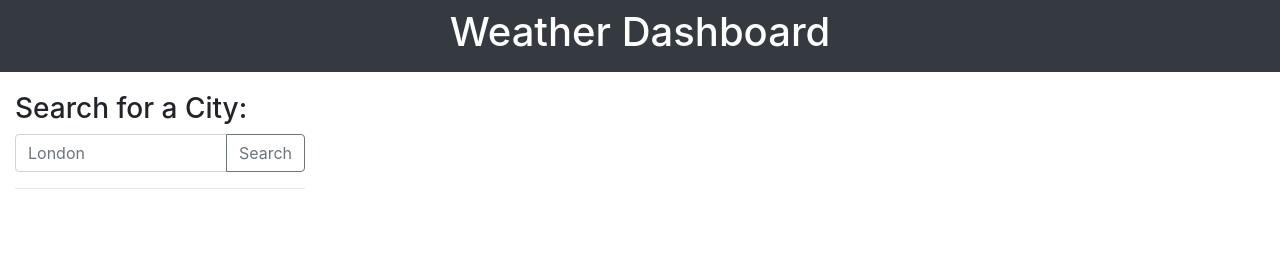
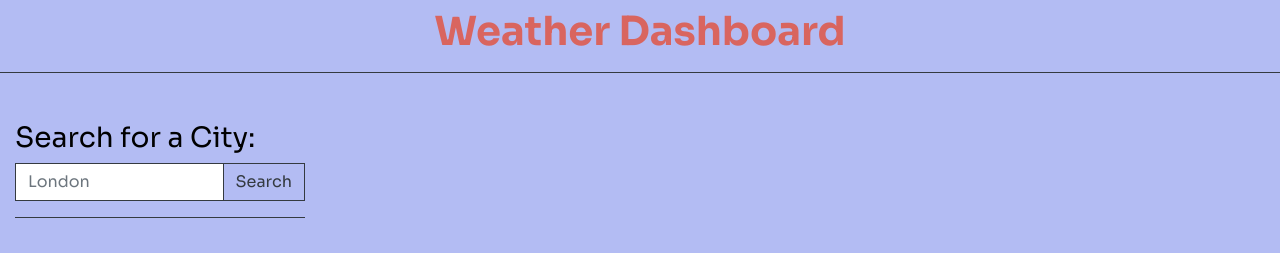
Before and after one commit to mchinojo/8Weather-Dashboard, a plain HTML site: page index.html in a window 1280 px wide. Drawn offline with nearby package versions, Linux system fonts and the light colour scheme.

Commit message:
added css file and changed some colors and font

```diff
--- a/assets/script.js
+++ b/assets/script.js
@@ -81,7 +81,7 @@ function renderForecast(forecastData) {
     forecastSection.appendChild(forecastHeader);
 
     let forecastDiv = document.createElement("div");
-    forecastDiv.classList.add("row", "justify-content-between");
+    forecastDiv.classList.add("row", "justify-content-around");
     forecastSection.appendChild(forecastDiv);
 
     // A loop to push the data I need on my new object.
@@ -93,7 +93,7 @@ function renderForecast(forecastData) {
     // A loop to create 5 cards with the weather data of the next 5 days.
     for (let index = 0; index < fiveDaysMaxTemp.length; index++) {
         let cardDiv = document.createElement("div");
-        cardDiv.classList.add("card-body", "col-lg-2", "mx-2", "my-2");
+        cardDiv.classList.add("card-body", "border", "border-dark", "col-lg-2", "mx-2", "my-2");
         forecastDiv.appendChild(cardDiv);
 
         let dateHeader = document.createElement("h5");
@@ -185,7 +185,7 @@ function renderLastSearchButtons() {
         searchedCity = searchedCity.charAt(0).toUpperCase() + searchedCity.slice(1);
         let cityButton = document.createElement("button");
         cityButton.setAttribute("type", "submit");
-        cityButton.classList.add("city-button", "btn", "btn-primary", "btn-block");
+        cityButton.classList.add("city-button", "btn", "btn-outline-dark", "btn-block", "rounded-0", "mb-3");
         cityButton.innerText = searchedCity;
         document.querySelector(".list-group").prepend(cityButton);
     }
--- /dev/null
+++ b/assets/style.css
@@ -0,0 +1,17 @@
+body {
+    background-color: rgb(179, 188, 243);
+    font-family: 'Sora', sans-serif;
+    color: black;
+}
+
+.weather-header {
+    border-bottom-width: 1px;
+    border-bottom-color: black;
+}
+
+.weather-header h1 {
+    font-family: 'Sora', sans-serif;
+    color: rgb(217, 101, 95);
+    font-weight: 700;
+
+}
--- a/index.html
+++ b/index.html
@@ -10,12 +10,16 @@
   <link rel="stylesheet" href="https://cdn.jsdelivr.net/npm/bootstrap@4.3.1/dist/css/bootstrap.min.css"
     integrity="sha384-ggOyR0iXCbMQv3Xipma34MD+dH/1fQ784/j6cY/iJTQUOhcWr7x9JvoRxT2MZw1T" crossorigin="anonymous">
 
+  <link rel="preconnect" href="https://fonts.googleapis.com">
+  <link rel="preconnect" href="https://fonts.gstatic.com" crossorigin>
+  <link href="https://fonts.googleapis.com/css2?family=Sora:wght@400;700&display=swap" rel="stylesheet">
+  <link rel="stylesheet" href="/assets/style.css">
   <title>Weather Dashboard</title>
 </head>
 
 <body>
   <!-- Header section -->
-  <header class="container-fluid text-center text-white bg-dark p-2 weather-header">
+  <header class="container-fluid text-center border-bottom border-dark p-2 weather-header">
     <h1>Weather Dashboard</h1>
   </header>
 
@@ -24,22 +28,23 @@
     <div class="row">
 
       <!-- Aside with searching section-->
-      <aside class="col-lg-3 pb-3 mt-3">
-        <h2 id="form-heading" class="mt-1 h3 form-label">
+      <aside class="col-lg-3 pb-3 mt-5">
+        <h2 id="form-heading" class="h3 form-label">
           Search for a City:
         </h2>
 
         <!-- Form section -->
         <form id="search-form" class="form">
           <div class="input-group mb-3">
-            <input type="text" id="search-input" class="form-control weather-search" placeholder="London"
-              aaria-labelledby="form-heading" aria-controls="today forecast">
+            <input type="text" id="search-input" class="form-control border-dark weather-search rounded-0"
+              placeholder="London" aaria-labelledby="form-heading" aria-controls="today forecast">
             <div class="input-group-append">
-              <button type="submit" id="search-button" class="btn btn-outline-secondary" aria-label="submit search">
+              <button type="submit" id="search-button" class="btn btn-outline-dark rounded-0"
+                aria-label="submit search">
                 Search </button>
             </div>
           </div>
-          <hr class="hr weather-hr" />
+          <hr class="hr border-dark weather-hr" />
         </form>
 
         <!-- Div for the list of last searched cities as buttons -->
@@ -47,12 +52,12 @@
       </aside>
 
       <!-- Section with today's weather data -->
-      <div class="col-lg-9 pb-3 mt-3">
+      <div class="col-lg-9 pb-3 mt-5">
         <section id="today" class="pl-3" role="region" aria-live="polite">
         </section>
 
         <!-- Section with the weather data for the next 5 days -->
-        <section id="forecast" class="mt-3" role="region" aria-live="polite">
+        <section id="forecast" class="mt-5" role="region" aria-live="polite">
         </section>
       </div>
     </div>
```
